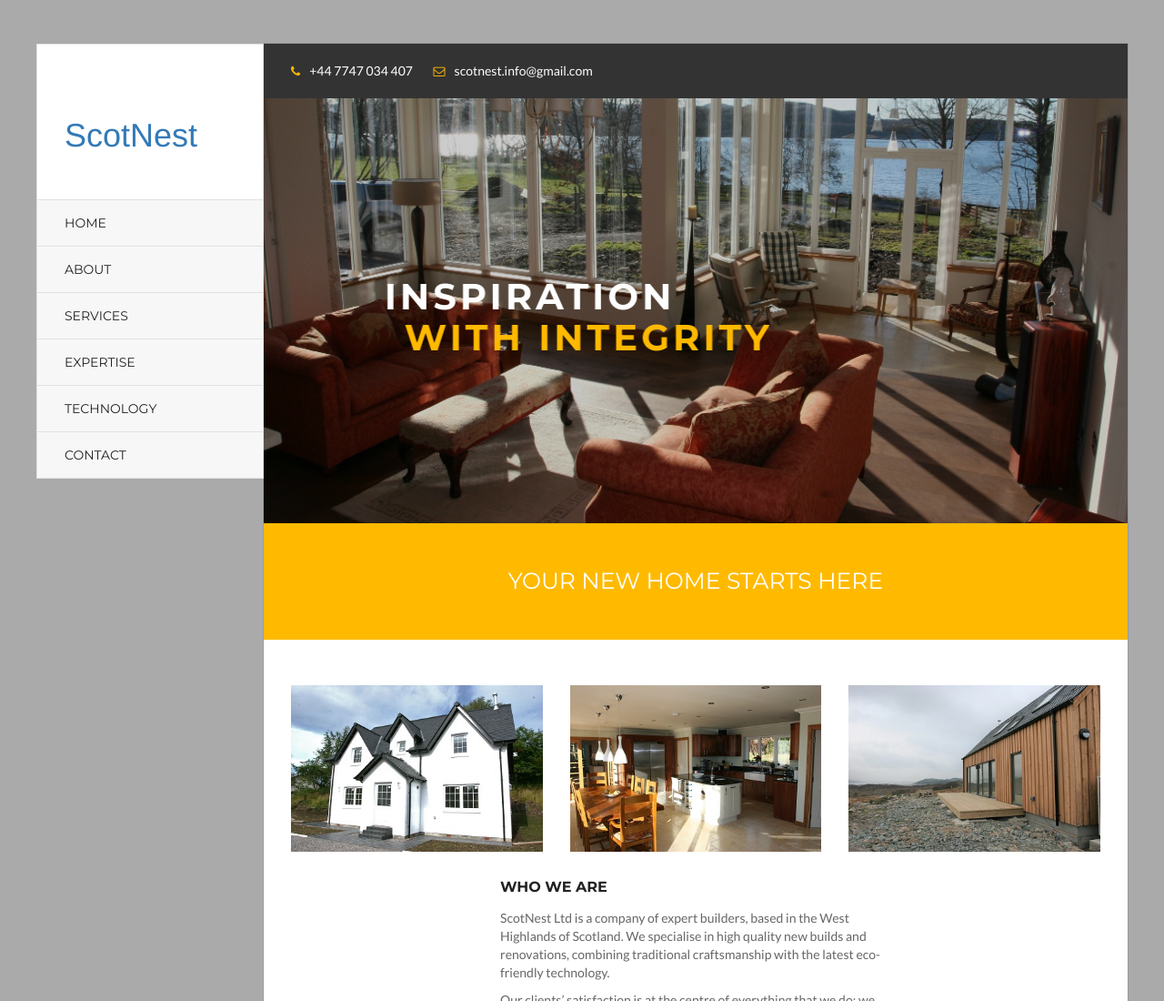
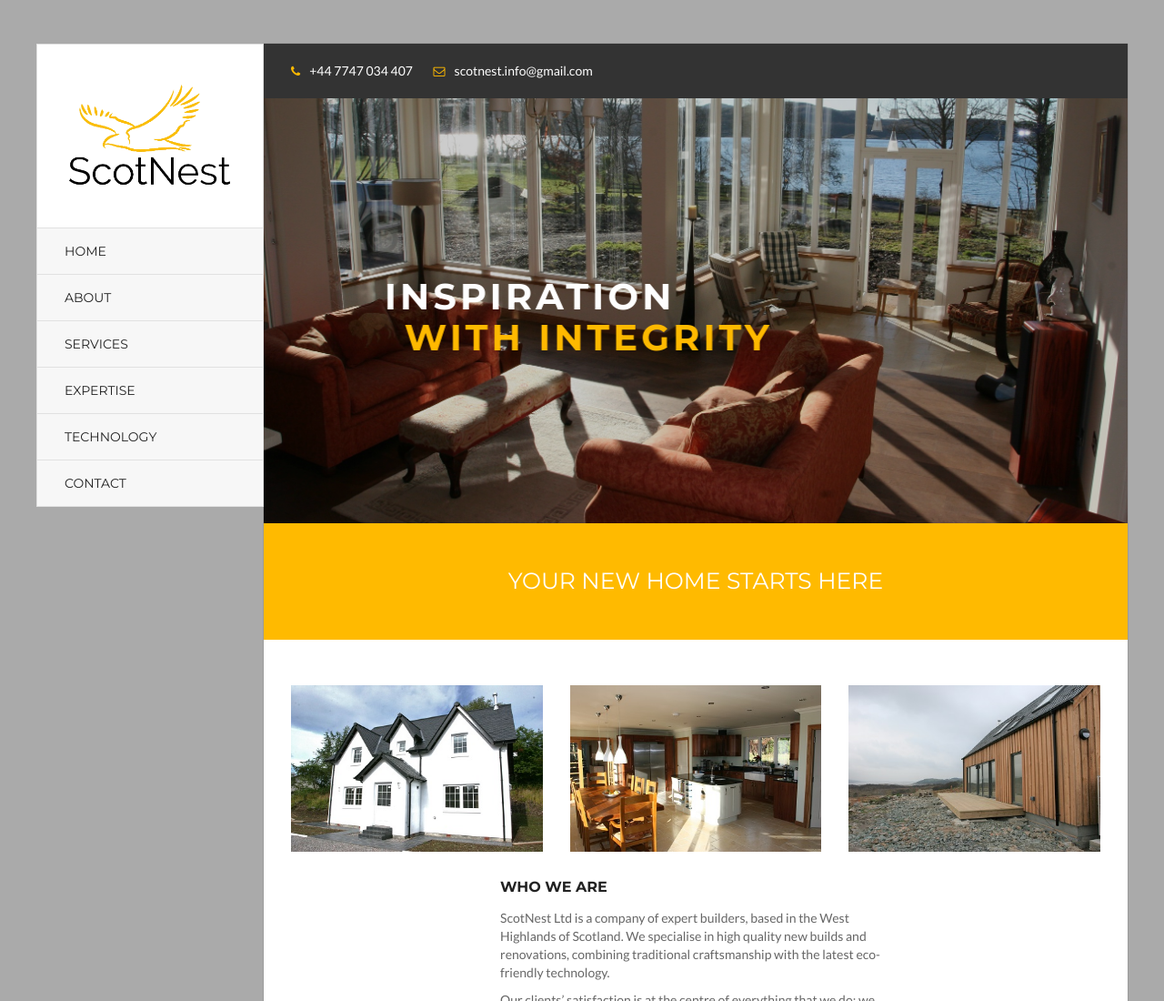
Before and after one commit to tom-macleod/slaweks-website, a plain HTML site: page index.html in a window 1280 px wide. Shown: the top 1100 px of the page at 91% size. Drawn offline with Linux system fonts and the light colour scheme.

Commit message:
added new logo

```diff
--- a/index.html
+++ b/index.html
@@ -32,8 +32,7 @@
 		    ================================================== -->
 		<header class="clearfix">
 			<div class="logo">
-				<!--<a href="index.html"><img src="images/logo.png" alt=""></a>-->
-				<a href="#home"><img src="" alt=""><h1>ScotNest</h1></a>
+				<a href="#home"><img src="images/scotnest-logo.gif" alt="ScotNest Logo"></a>
 			</div>
 
 			<a class="elemadded responsive-link" href="#">Menu</a>
```
Also changed, not shown: images/scotnest-logo.gif (added).
